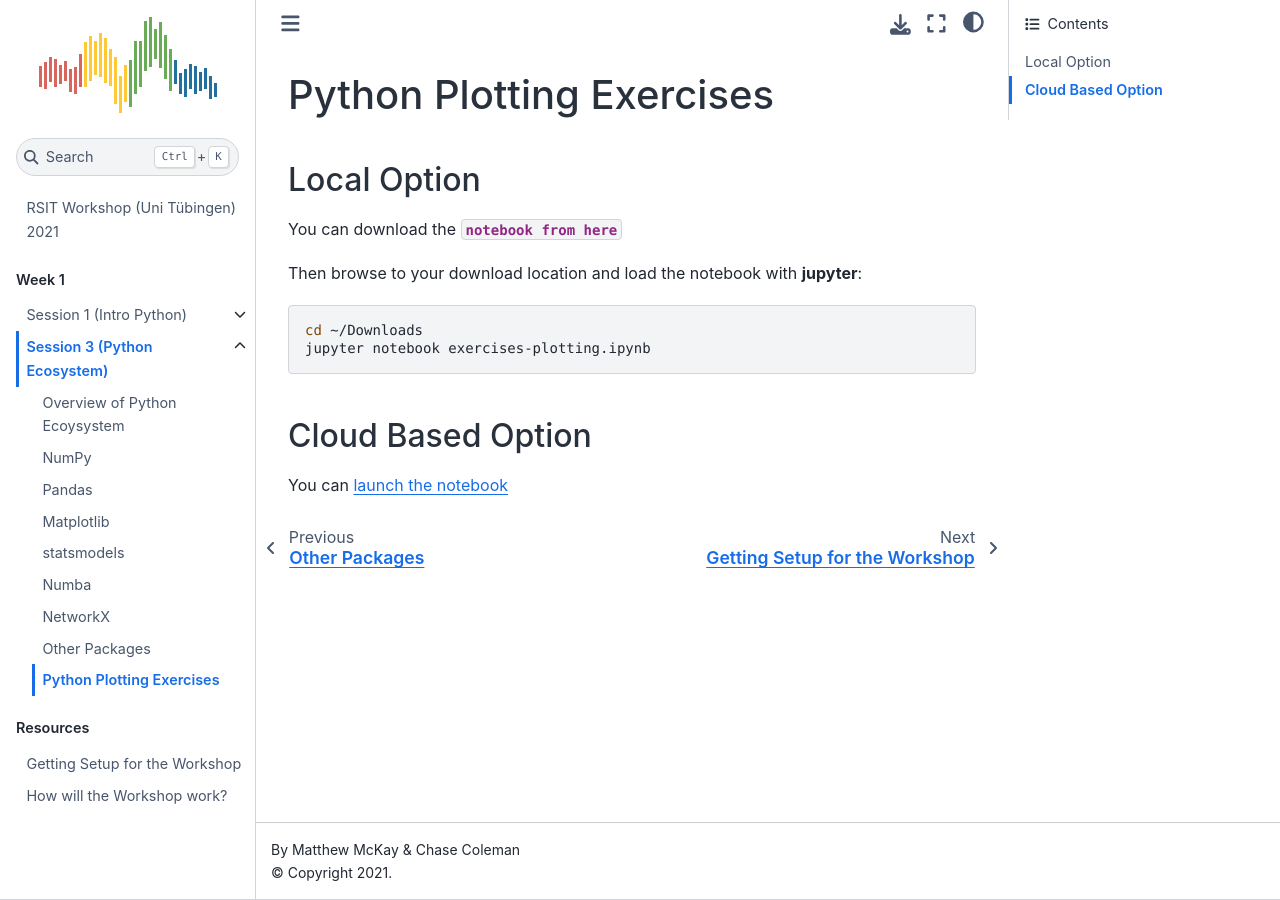
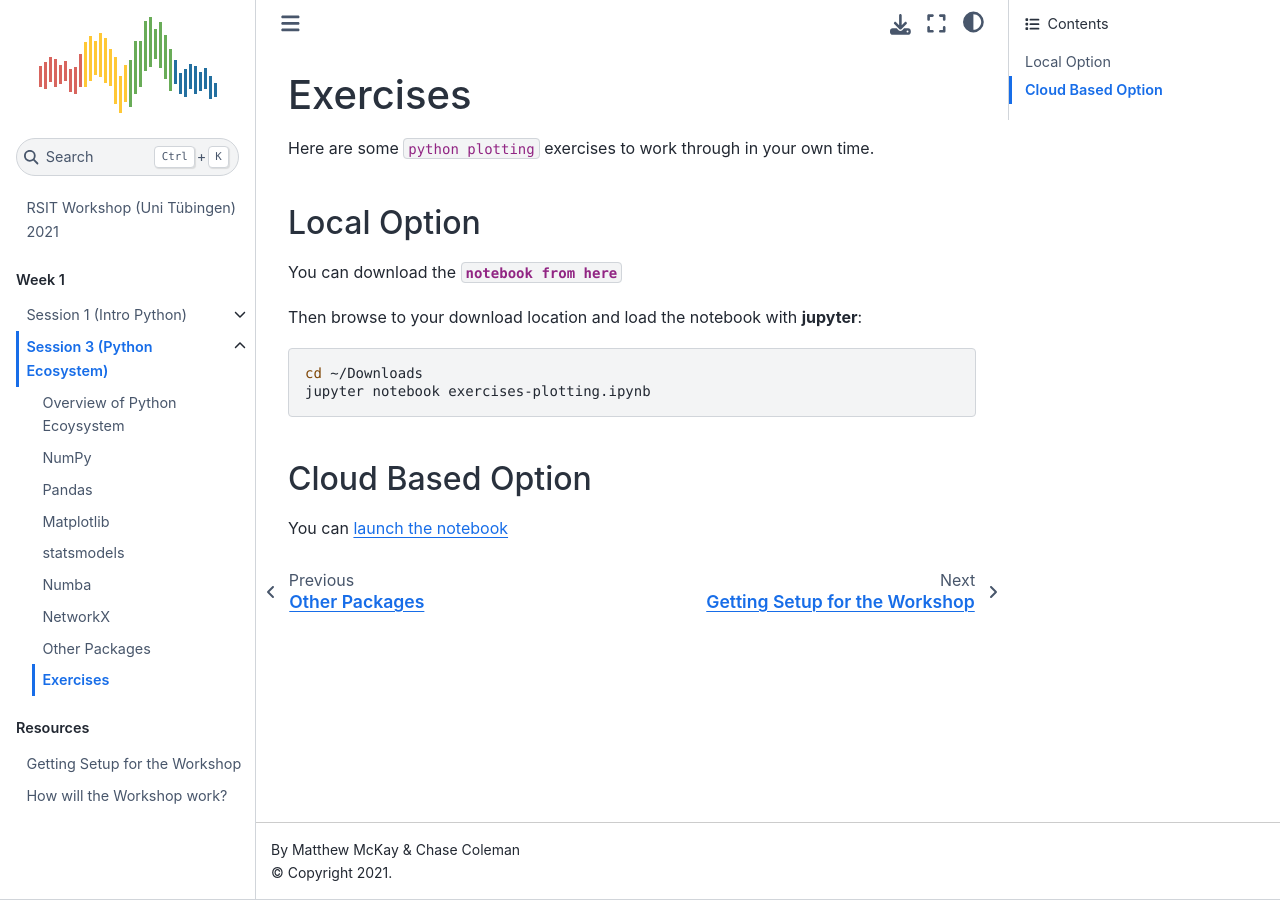
Before and after one commit to QuantEcon/2021-workshop-rsit, a Jupyter Book: the page built from website/week1/session3/exercises.md, in a window 1280 px wide. Built offline with Jupyter Book 1.0.4 settings and Sphinx 7.4.7 and the Sphinx Book theme 1.1.4, drawn with Linux system fonts in a browser that asks for light colours.

Commit message:
improve title

```diff
--- a/website/week1/session3/exercises.md
+++ b/website/week1/session3/exercises.md
@@ -1,6 +1,8 @@
 (session3/exercises)=
 
-# Python Plotting Exercises
+# Exercises
+
+Here are some `python plotting` exercises to work through in your own time.
 
 ## Local Option
 
```
